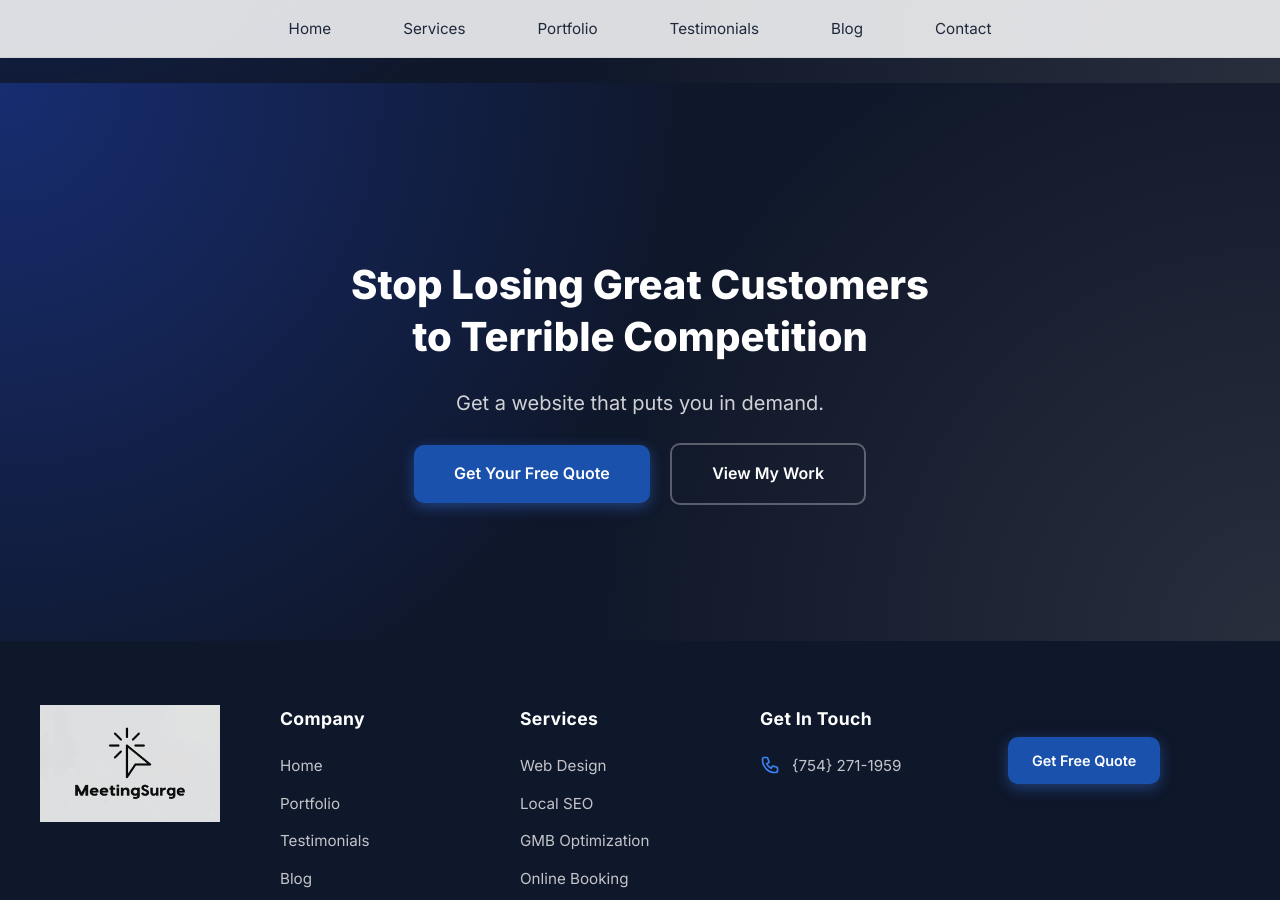
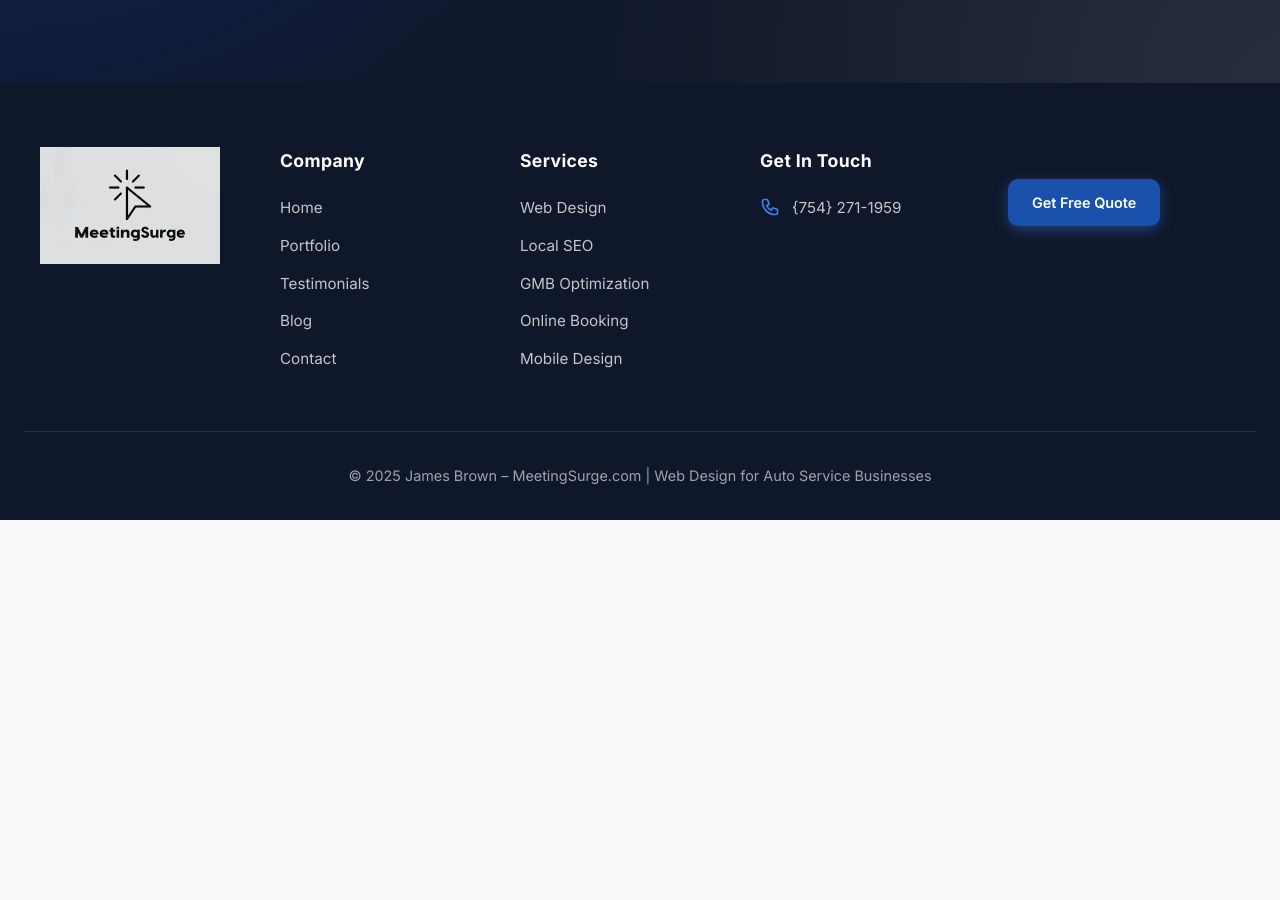
Before and after one commit to JamesBrownR/MeetingSurge, a Jekyll site: the page built from testimonials/index.html, in a window 1280 px wide and 900 px high, scrolled down 3947 px. Built offline with Jekyll 4.4.1, drawn with Linux system fonts in a browser that asks for light colours; after the commit the page ends 4467 px from its top, so only the background shows below that.

Commit message:
Update index.html

```diff
--- a/testimonials/index.html
+++ b/testimonials/index.html
@@ -205,12 +205,3 @@
     <a href="https://www.google.com/maps/place/MeetingSurge+Web+Design/@35.7391923,-97.4183621,9z/data=!4m8!3m7!1s0x4bba2de3e8ed46f1:0xd19d8995567f65c2!8m2!3d35.7409986!4d-96.7576359!9m1!1b1!16s%2Fg%2F11ml_jpsc3?entry=ttu&g_ep=EgoyMDI1MTEyMy4xIKXMDSoASAFQAw%3D%3D#:~:text=Overview-,Reviews,-About" target="_blank" class="cta-button cta-secondary" style="color: white; border-color: var(--primary);">Read More on Google</a>
   </div>
 </section>
-
-<div class="cta-section">
-  <h2>Stop Losing Great Customers<br>to Terrible Competition</h2>
-  <p>Get a website that puts you in demand.</p>
-  <div>
-    <a href="/contact" class="cta-button" style="background: white; color: var(--primary);">Get Your Free Quote</a>
-    <a href="/portfolio" class="cta-button cta-button-secondary">View My Work</a>
-  </div>
-</div>
```
